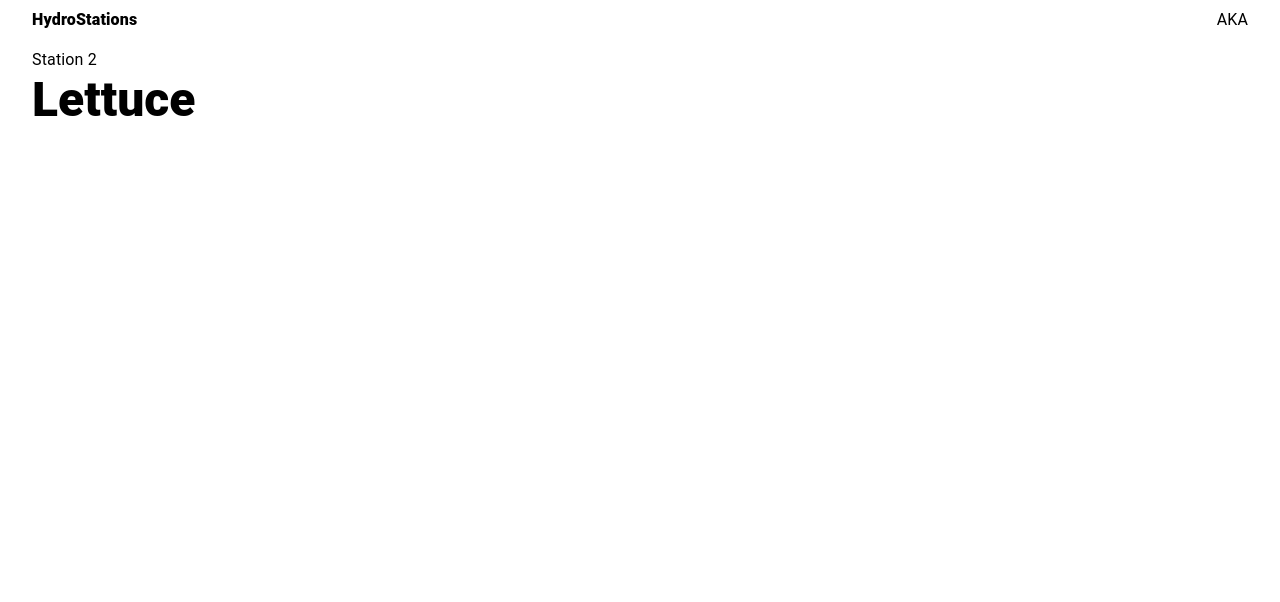
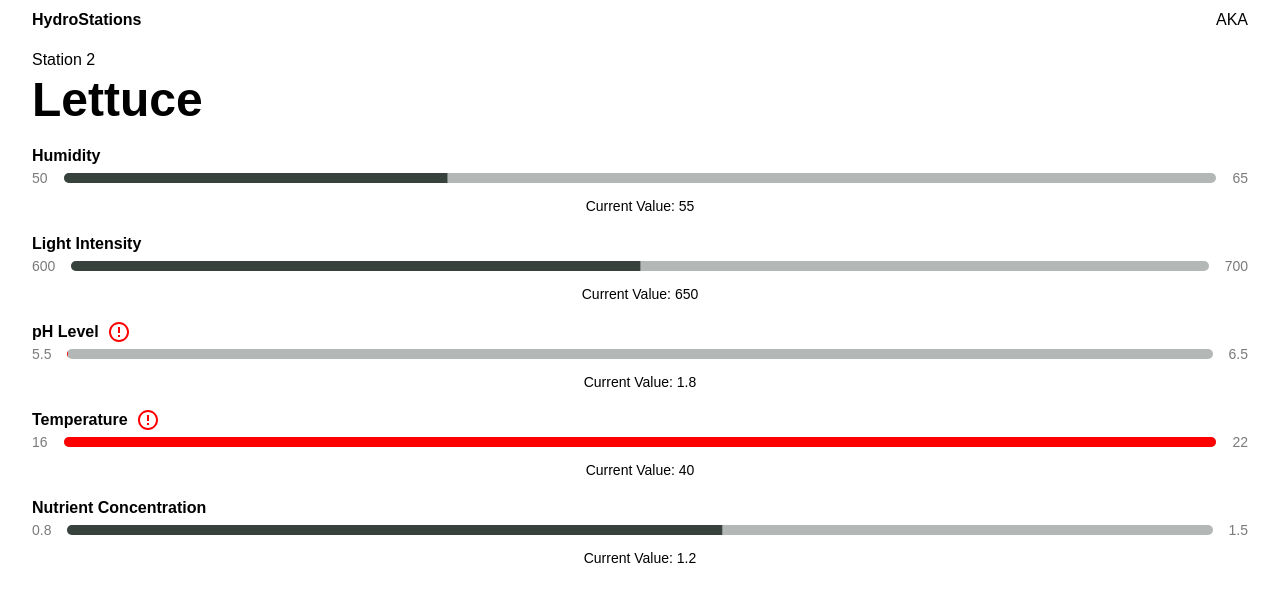
Before and after one commit to proxrustes/hydroponics-front, a Next.js app: page /station/1 in a window 1280 px wide. Shown: the top 602 px of the page. Built offline with nearby package versions, Linux system fonts and the light colour scheme.

Commit message:
+ params on page

```diff
--- a/app/layout.tsx
+++ b/app/layout.tsx
@@ -1,9 +1,8 @@
+"use client"
+
 import { Header } from "@/components/Header";
-import type { Metadata } from "next";
-export const metadata: Metadata = {
-  title: "Create Next App",
-  description: "Generated by create next app",
-};
+import { ThemeProvider } from "@mui/material";
+import { lightTheme } from "@/styles/theme";
 
 export default function RootLayout({
   children,
@@ -13,8 +12,10 @@ export default function RootLayout({
   return (
     <html lang="en">
       <body>
-        <Header/>
-        {children}
+        <ThemeProvider theme={lightTheme}>
+          <Header />
+          {children}
+        </ThemeProvider>
       </body>
     </html>
   );
--- a/app/page.tsx
+++ b/app/page.tsx
@@ -1,3 +1,5 @@
+"use client"
+
 import { StationsSection } from "@/components/StationsSeciton";
 import { Container } from "@mui/material";
 
--- a/app/station/[id]/page.tsx
+++ b/app/station/[id]/page.tsx
@@ -1,26 +1,106 @@
-import { Container, Typography } from "@mui/material"
+import { normalParams } from "@/enums/StationParams";
+import { Container, Typography, Box, LinearProgress, Stack } from "@mui/material";
+import ErrorOutlineIcon from "@mui/icons-material/ErrorOutline";
 
-const MOCK_DATA =  {
+const station = {
   name: "Station 2",
   plant: "Lettuce",
   params: {
-      ph_level: 5.8,
-      temperature: 20.0,
+    ph_level: 1.8,
+    temperature: 40.0,
     humidity: 55,
     light_intensity: 650,
-      nutrient_concentration: 1.2
+    nutrient_concentration: 1.2,
+  },
+};
+
+export default function Page({ params }: { params: { id: string } }) {
+  const norms = normalParams[station.plant];
+  const parameters = [
+    {
+      name: "Humidity",
+      value: station.params.humidity,
+      norm: norms.humidity
+    },
+    {
+      name: "Light Intensity",
+      value: station.params.light_intensity,
+      norm: norms.light_intensity
+    },
+    {
+      name: "pH Level",
+      value: station.params.ph_level,
+      norm: norms.ph_level
+    },
+    {
+      name: "Temperature",
+      value: station.params.temperature,
+      norm: norms.temperature
+    },
+    {
+      name: "Nutrient Concentration",
+      value: station.params.nutrient_concentration,
+      norm: norms.nutrient_concentration
     }
+  ];
+
+  return (
+    <Container maxWidth="xl">
+      <Typography>{station.name}</Typography>
+      <Typography variant="h3" sx={{ fontWeight: 900 }}>
+        {station.plant}
+      </Typography>
+
+      {parameters.map((param) => {
+        const min = param.norm[0];
+        const max = param.norm[1];
+        const value = param.value;
+
+        let progress = ((value - min) / (max - min)) * 100;
+        let isOutOfRange = value < min || value > max;
+
+        if (value > max) {
+          progress = 100;
+        } else if (value < min) {
+          progress = 0;
         }
 
-  export default async function Page({
-    params,
-  }: {
-    params: Promise<{ id: string }>
-  }){
-    return(
-        <Container maxWidth="xl">
-            <Typography>{MOCK_DATA.name}</Typography>
-            <Typography variant="h3" sx={{fontWeight: 900}}>{MOCK_DATA.plant}</Typography>
+        return (
+          <Box key={param.name} sx={{ mt: 2 }}>
+           <Stack direction="row" gap={1}>
+            <Typography sx={{ fontWeight: 600 }}>  {param.name}</Typography>
+            {isOutOfRange && (
+                  <ErrorOutlineIcon
+                    sx={{
+                      color: "red"
+                    }}
+                  />
+                )}
+            </Stack>
+            <Box display="flex" alignItems="center" justifyContent="space-between">
+              <Typography variant="body2" color="text.secondary">{min}</Typography>
+              <Box width="100%" mx={2} position="relative">
+                <LinearProgress
+                  variant="determinate"
+                  value={progress}
+                  sx={{
+                    height: 10,
+                    borderRadius: 5,
+                    "& .MuiLinearProgress-bar": {
+                      backgroundColor: isOutOfRange ? "red" : "primary.main",
+                    },
+                  }}
+                />
+
+              </Box>
+              <Typography variant="body2" color="text.secondary">{max}</Typography>
+            </Box>
+            <Typography variant="body2" sx={{ textAlign: "center", mt: 1 }}>
+              Current Value: {value}
+            </Typography>
+          </Box>
+        );
+      })}
     </Container>
-    )
+  );
 }
--- a/components/Station.tsx
+++ b/components/Station.tsx
@@ -50,7 +50,7 @@ export function StationItem(props: { station: Station }) {
       </Typography>
       <Grid container spacing={2} sx={{mt:2}}>
         {parameters.map((param, index) => (
-          <Grid size={4} key={index}>
+          <Grid size={2.4} key={index}>
             <Parameter
               name={param.name}
               value={param.value}
@@ -61,7 +61,7 @@ export function StationItem(props: { station: Station }) {
           </Grid>
         ))}
       </Grid>
-      <Button variant="contained" href={`station/${station.id}`} sx={{ mt: 2 }}>
+      <Button variant="contained" href={`station/${station.id}`} fullWidth sx={{ mt: 2}}>
         View Details
       </Button>
     </Paper>
--- /dev/null
+++ b/styles/theme.ts
@@ -0,0 +1,50 @@
+import { createTheme, PaletteOptions } from "@mui/material"
+
+const commonThemeOptions = {
+    typography: {
+      fontFamily: "EUkraineHead, Arial, sans-serif"
+    },
+    breakpoints: {
+      values: {
+        xs: 0,
+        sm: 600,
+        md: 900,
+        lg: 1200,
+        xl: 1465
+      }
+    }
+  }
+  const BASE_PALETTE = {
+    mode: "light",
+    text: {
+      primary: "#434343",
+      light: "#3B537480",
+      light2: "#ffffffaa",
+      secondary: "#7b7b7b"
+    },
+    success: {
+      main: "#66bb6a",
+      contrastText: "#fff"
+    },
+    error: {
+      main: "#d32f2f",
+      contrastText: "#fff"
+    },
+    warning: {
+      main: "#ffa726",
+      contrastText: "#fff"
+    }
+  } as PaletteOptions
+  export const lightTheme = createTheme({
+    palette: {
+      primary: {
+        main: "#37423D",
+        light: "#446557"
+      },
+      secondary: {
+        main: "#0B6776"
+      },
+      ...BASE_PALETTE
+    },
+    ...commonThemeOptions
+  })
```
Also changed, not shown: components/StationsSeciton.tsx (+6 -1 lines), styles/e-UkraineHead-Regular.otf (added). Lines whose indentation alone changed are shown as unchanged.
